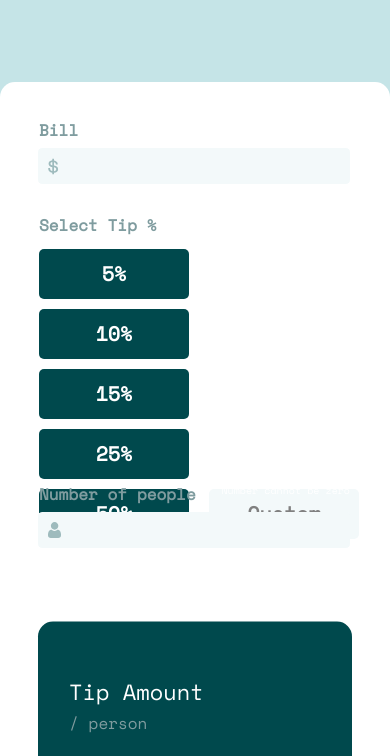
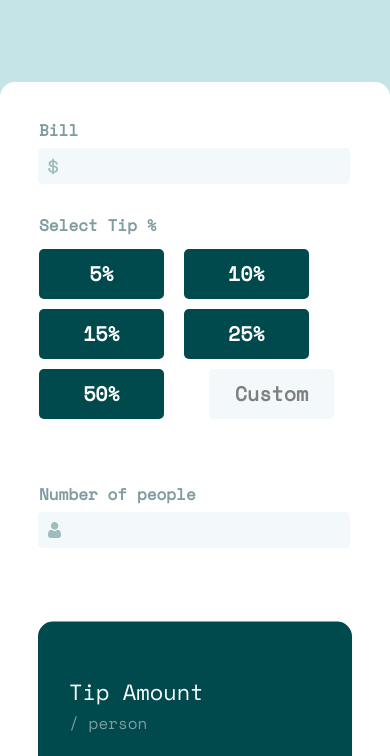
Before and after one commit to ManuSolano/TipCalculator, a plain HTML site: page index.html in a window 390 px wide. Shown: the part 82-838 px from the top of the page. Drawn offline with nearby package versions, Linux system fonts and the light colour scheme.

Commit message:
Add files via upload

```diff
--- a/styles.css
+++ b/styles.css
@@ -226,9 +226,6 @@
     left:170px;
     width: 150px;
   }
-  .icon{
-    left:10%;
-  }
   .tipBtn{
     width:150px;
   }
@@ -245,6 +242,15 @@
     top:3%;
   }
 }
+@media screen and (max-width: 600px) {
+  .custom{
+    left:170px;
+    width: 125px;
+  }
+  .tipBtn{
+    width:125px;
+  }
+}
 @media screen and (min-width:642px) and (max-width: 800px) {
   .custom{
     left:340px;
```
